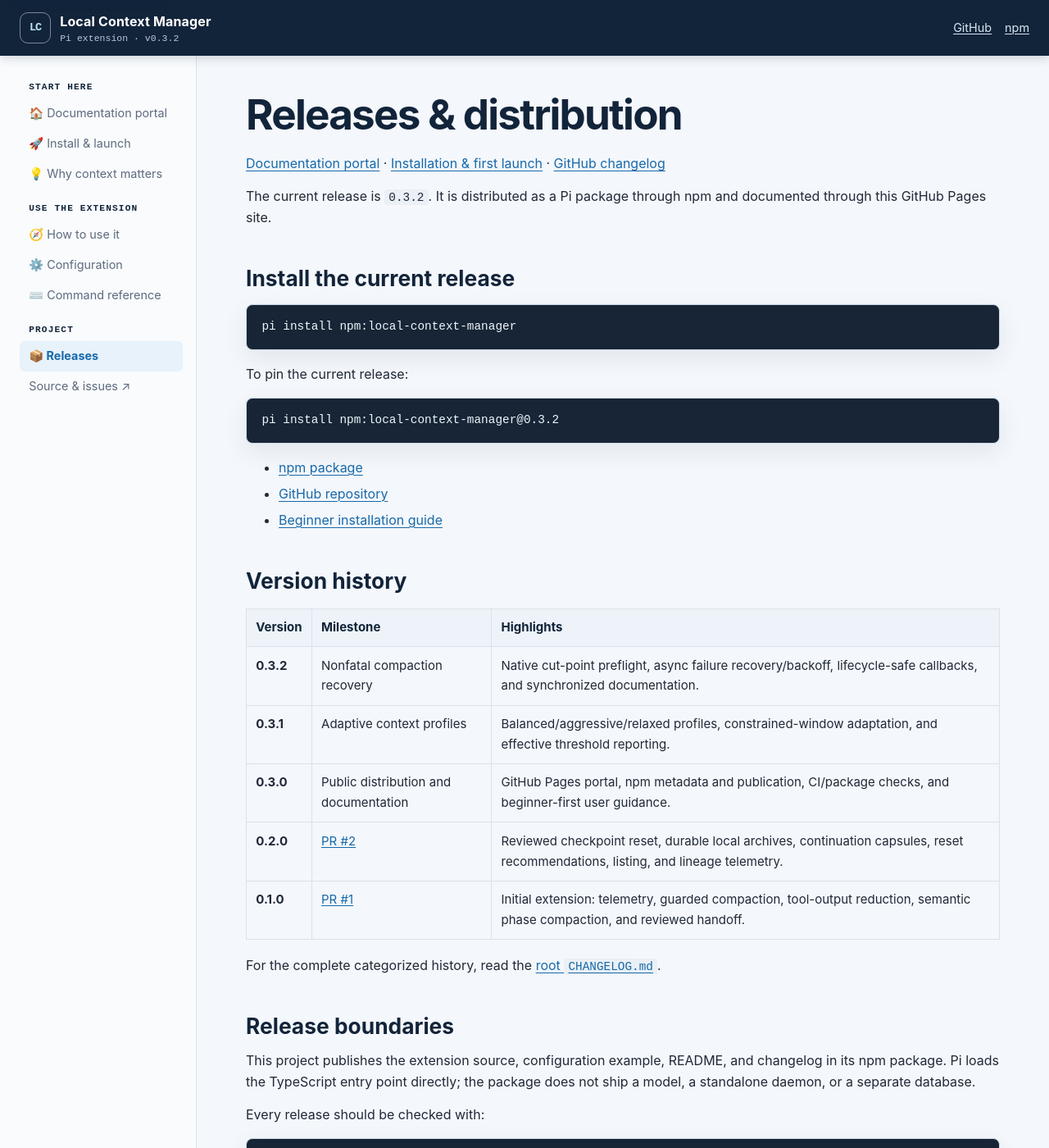
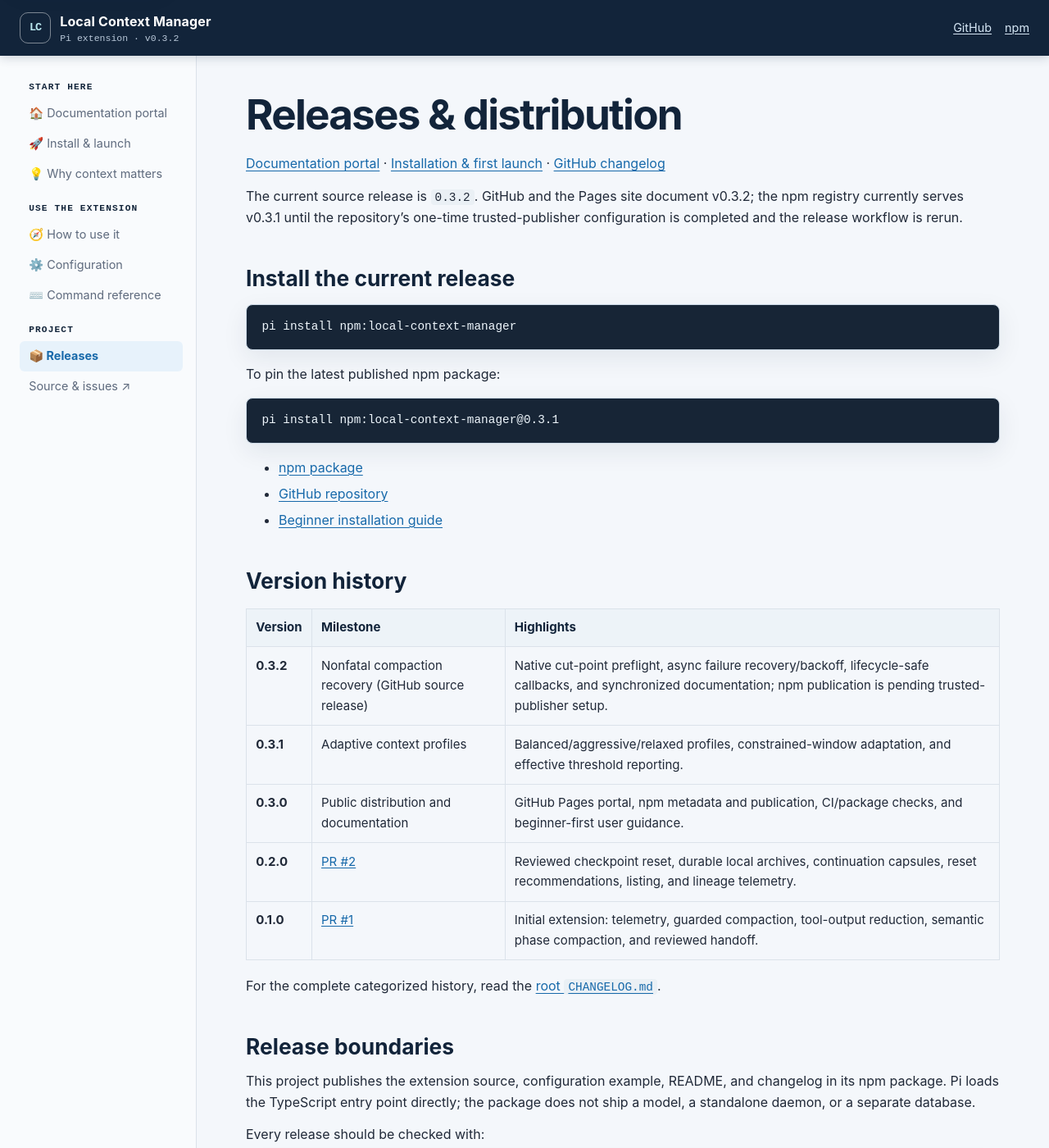
Before and after one commit to SaehwanPark/local-context-manager, a Jekyll site: the page built from docs/reference/releases.md, in a window 1280 px wide and 1400 px high. Shown: the whole window at 82% size. Built offline with Jekyll 4.4.1, drawn with Linux system fonts in a browser that asks for light colours.

Commit message:
docs: distinguish source and npm release status
Merged after CI passed; Pages will rebuild documentation with truthful npm deployment status.

````diff
--- a/docs/reference/releases.md
+++ b/docs/reference/releases.md
@@ -7,7 +7,7 @@ description: Release history and installation links for local-context-manager.
 
 [Documentation portal]({{ '/' | relative_url }}) · [Installation & first launch]({{ '/guides/installation.html' | relative_url }}) · [GitHub changelog](https://github.com/SaehwanPark/local-context-manager/blob/main/CHANGELOG.md)
 
-The current release is **`{{ site.version }}`**. It is distributed as a Pi package through npm and documented through this GitHub Pages site.
+The current source release is **`{{ site.version }}`**. GitHub and the Pages site document v0.3.2; the npm registry currently serves v0.3.1 until the repository's one-time trusted-publisher configuration is completed and the release workflow is rerun.
 
 ## Install the current release
 
@@ -15,10 +15,10 @@ The current release is **`{{ site.version }}`**. It is distributed as a Pi packa
 pi install npm:local-context-manager
 ```
 
-To pin the current release:
+To pin the latest published npm package:
 
 ```bash
-pi install npm:local-context-manager@0.3.2
+pi install npm:local-context-manager@0.3.1
 ```
 
 - [npm package](https://www.npmjs.com/package/local-context-manager)
@@ -29,7 +29,7 @@ pi install npm:local-context-manager@0.3.2
 
 | Version | Milestone | Highlights |
 | --- | --- | --- |
-| **0.3.2** | Nonfatal compaction recovery | Native cut-point preflight, async failure recovery/backoff, lifecycle-safe callbacks, and synchronized documentation. |
+| **0.3.2** | Nonfatal compaction recovery (GitHub source release) | Native cut-point preflight, async failure recovery/backoff, lifecycle-safe callbacks, and synchronized documentation; npm publication is pending trusted-publisher setup. |
 | **0.3.1** | Adaptive context profiles | Balanced/aggressive/relaxed profiles, constrained-window adaptation, and effective threshold reporting. |
 | **0.3.0** | Public distribution and documentation | GitHub Pages portal, npm metadata and publication, CI/package checks, and beginner-first user guidance. |
 | **0.2.0** | [PR #2](https://github.com/SaehwanPark/local-context-manager/pull/2) | Reviewed checkpoint reset, durable local archives, continuation capsules, reset recommendations, listing, and lineage telemetry. |
````
Also changed, not shown: README.md.
